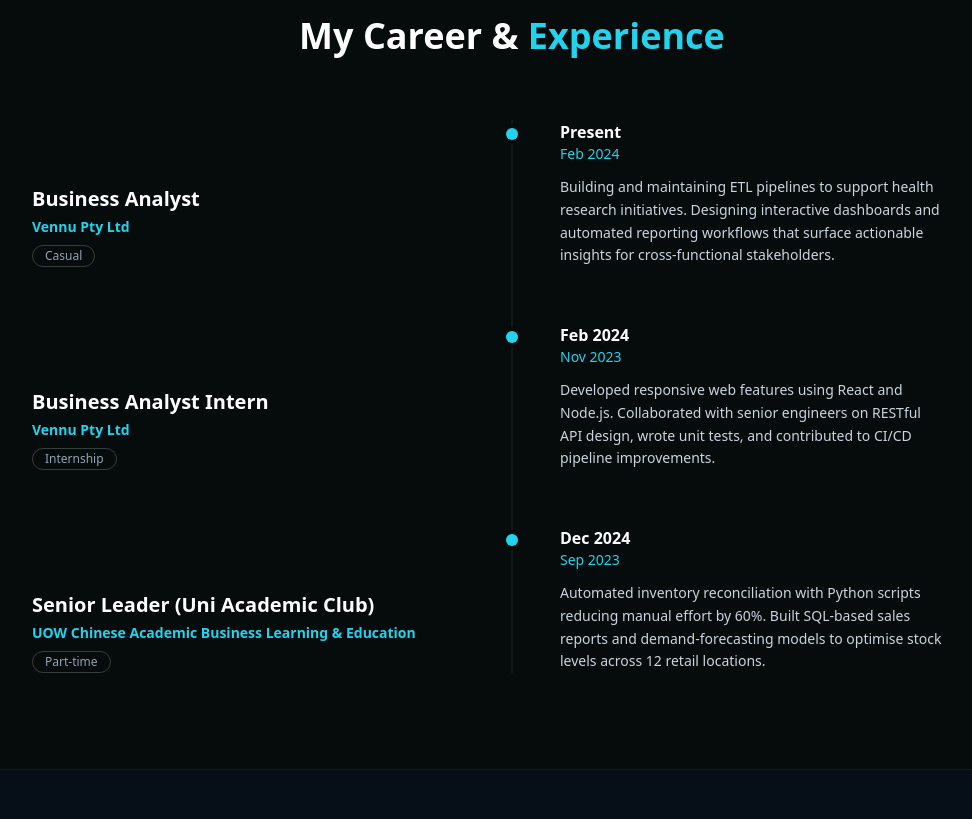
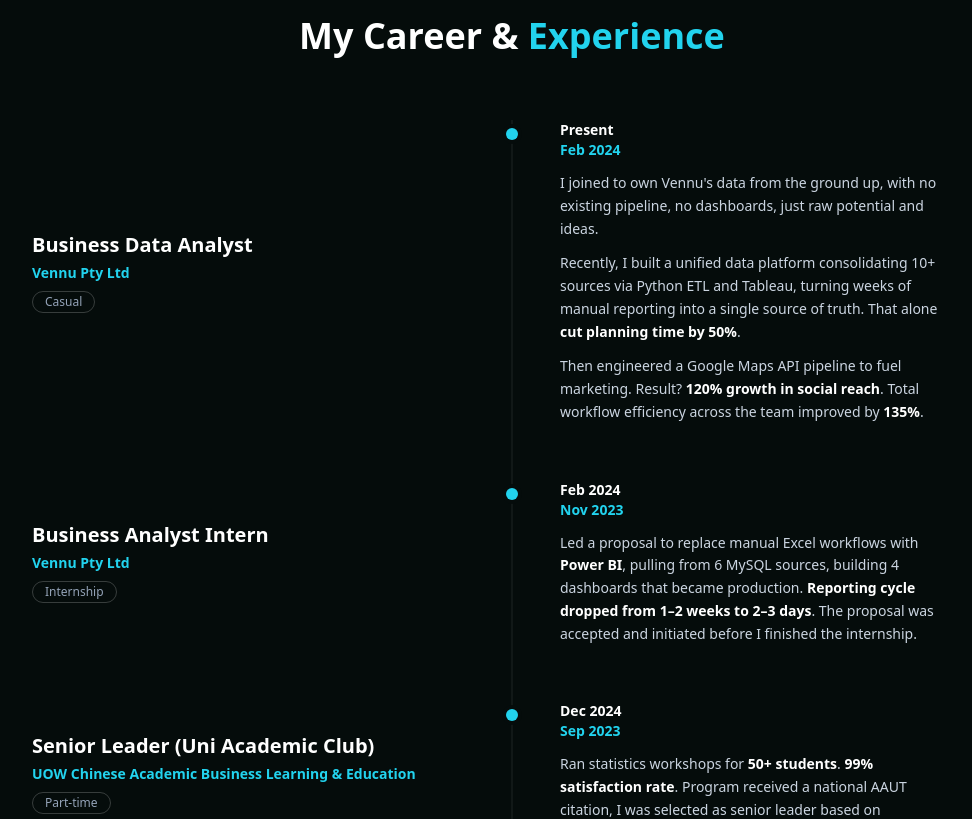
Before and after one commit to huyducv/huyducv.github.io, a React (Vite) app in the folder portfolio-react/: page / in a window 1280 px wide. Shown: the part 880-1699 px from the top of the page, without its empty margins (128-1100 px from the left). Built offline with nearby package versions, Linux system fonts and the light colour scheme; the HTML template or start-up script is replaced by a standard one.

Commit message:
Update Experience

```diff
--- a/portfolio-react/src/components/Experience.jsx
+++ b/portfolio-react/src/components/Experience.jsx
@@ -1,3 +1,18 @@
+function BoldText({ text }) {
+  const parts = String(text).split(/(\*\*[^*]+\*\*)/g)
+  return parts.map((part, i) => {
+    if (part.startsWith('**') && part.endsWith('**')) {
+      const inner = part.slice(2, -2)
+      return (
+        <strong key={i} className="font-bold text-white">
+          {inner}
+        </strong>
+      )
+    }
+    return <span key={i}>{part}</span>
+  })
+}
+
 export function Experience({ data }) {
   return (
     <section id="experience" className="relative py-24 bg-[#050c0b]">
@@ -14,9 +29,9 @@ export function Experience({ data }) {
           {/* pl-10 on mobile creates room for the left rail; removed on desktop */}
           <div className="space-y-14 pl-10 lg:pl-0">
             {data.items.map((item) => (
-              <div key={item.title + item.company} className="relative lg:grid lg:grid-cols-2 lg:gap-0">
+                <div key={item.title + item.company} className="relative lg:grid lg:grid-cols-2 lg:gap-0">
                 {/* LEFT — title, company, type (desktop only) */}
-                <div className="hidden items-start justify-end pr-12 pt-0.5 text-right lg:flex lg:flex-col">
+                <div className="hidden pr-12 text-left lg:flex lg:flex-col lg:items-start lg:justify-center">
                   <h3 className="text-xl font-bold text-white">{item.title}</h3>
                   <p className="mt-1 text-sm font-semibold text-cyan-400">{item.company}</p>
                   <span className="mt-2 inline-block rounded-full border border-white/20 px-3 py-0.5 text-xs text-slate-400">
@@ -41,13 +56,23 @@ export function Experience({ data }) {
                   </div>
 
                   <div className="mb-3">
-                    <p className="text-base font-bold text-white">{item.endDate}</p>
-                    <p className="text-sm font-medium text-cyan-400">{item.startDate}</p>
+                    <p className="text-sm font-semibold text-white">{item.endDate}</p>
+                    <p className="text-sm font-semibold text-cyan-400">{item.startDate}</p>
                   </div>
 
-                  <p className="max-w-sm text-sm leading-relaxed text-slate-300">
-                    {item.description}
-                  </p>
+                  {Array.isArray(item.description) ? (
+                    <div className="max-w-sm space-y-3 text-sm leading-relaxed text-slate-300">
+                      {item.description.map((line, idx) => (
+                        <p key={`${idx}-${line}`}>
+                          <BoldText text={line} />
+                        </p>
+                      ))}
+                    </div>
+                  ) : (
+                    <p className="max-w-sm text-sm leading-relaxed text-slate-300">
+                      <BoldText text={item.description} />
+                    </p>
+                  )}
                 </div>
               </div>
             ))}
--- a/portfolio-react/src/components/Footer.jsx
+++ b/portfolio-react/src/components/Footer.jsx
@@ -3,8 +3,9 @@ export function Footer({ data }) {
     <footer className="border-t border-white/10 py-8 bg-[#050c0b]">
       <div className="mx-auto max-w-6xl px-4 sm:px-6 lg:px-8">
         <p className="text-center text-sm text-slate-400">
-          {data.name} · {data.location}
+          Proudly designed by {data.designedBy}
         </p>
+        <p className="mt-1 text-center text-xs text-slate-500">© {data.year}</p>
       </div>
     </footer>
   )
--- a/portfolio-react/src/data/mockData.js
+++ b/portfolio-react/src/data/mockData.js
@@ -44,13 +44,16 @@ export const mockData = {
     titleAccent: 'Experience',
     items: [
       {
-        title: 'Business Analyst',
+        title: 'Business Data Analyst',
         company: 'Vennu Pty Ltd',
         type: 'Casual',
         endDate: 'Present',
         startDate: 'Feb 2024',
-        description:
-          'Building and maintaining ETL pipelines to support health research initiatives. Designing interactive dashboards and automated reporting workflows that surface actionable insights for cross-functional stakeholders.',
+        description: [
+          "I joined to own Vennu's data from the ground up, with no existing pipeline, no dashboards, just raw potential and ideas.",
+          'Recently, I built a unified data platform consolidating 10+ sources via Python ETL and Tableau, turning weeks of manual reporting into a single source of truth. That alone **cut planning time by 50%**.',
+          'Then engineered a Google Maps API pipeline to fuel marketing. Result? **120% growth in social reach**. Total workflow efficiency across the team improved by **135%**.',
+        ],
       },
       {
         title: 'Business Analyst Intern',
@@ -59,7 +62,7 @@ export const mockData = {
         endDate: 'Feb 2024',
         startDate: 'Nov 2023',
         description:
-          'Developed responsive web features using React and Node.js. Collaborated with senior engineers on RESTful API design, wrote unit tests, and contributed to CI/CD pipeline improvements.',
+          'Led a proposal to replace manual Excel workflows with **Power BI**, pulling from 6 MySQL sources, building 4 dashboards that became production. **Reporting cycle dropped from 1–2 weeks to 2–3 days**. The proposal was accepted and initiated before I finished the internship.',
       },
       {
         title: 'Senior Leader (Uni Academic Club)',
@@ -68,7 +71,7 @@ export const mockData = {
         endDate: 'Dec 2024',
         startDate: 'Sep 2023',
         description:
-          'Automated inventory reconciliation with Python scripts reducing manual effort by 60%. Built SQL-based sales reports and demand-forecasting models to optimise stock levels across 12 retail locations.',
+          'Ran statistics workshops for **50+ students**. **99% satisfaction rate**. Program received a national AAUT citation, I was selected as senior leader based on academic standing.',
       },
     ],
   },
@@ -161,7 +164,7 @@ export const mockData = {
   },
   contact: {
     title: 'Get in Touch',
-    subtitle: 'Open to Data Scientist, Data Analytics, and AI roles in Sydney (Open to relocate).',
+    subtitle: 'Open to Data Scientist, Data Analytics, and AI roles.',
     location: 'Sydney, NSW, Australia',
     socials: [
       { label: 'Github', href: 'https://github.com/huyducv', icon: 'github' },
@@ -170,7 +173,7 @@ export const mockData = {
     ],
   },
   footer: {
-    name: 'Justin Vu',
-    location: 'Sydney, Australia',
+    designedBy: 'Justin Vu',
+    year: 2026,
   },
 }
```
Also changed, not shown: 1 other file (tests, documents, lock files or other folders).
